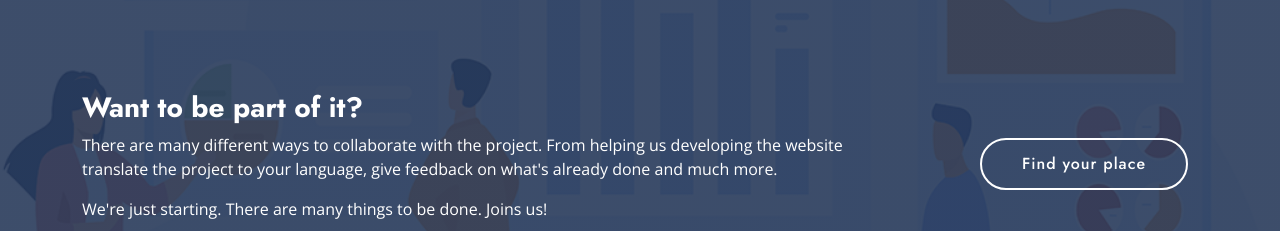
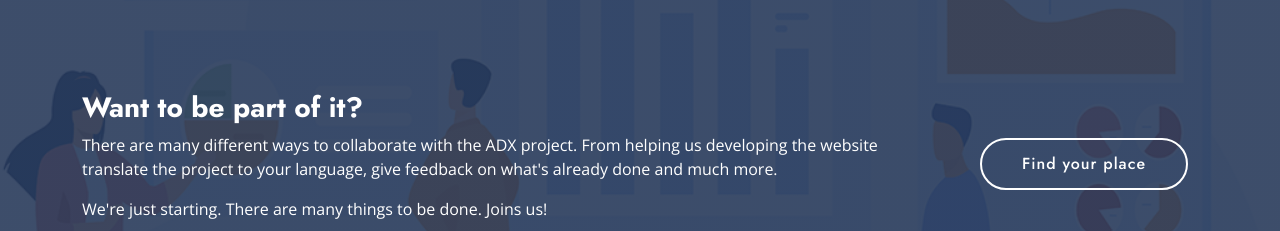
Before and after one commit to adx-project/adx-web, a Nuxt app: page / in a window 1280 px wide. Shown: the part 3460-3691 px from the top of the page. Built offline with nearby package versions, Linux system fonts and the light colour scheme.

Commit message:
Redaction of the collaboration section

```diff
--- a/pages/index.vue
+++ b/pages/index.vue
@@ -251,7 +251,7 @@
           <div class="row">
             <div class="col-lg-9 text-center text-lg-start">
               <h3>Want to be part of it?</h3>
-              <p>There are many different ways to collaborate with the project. From helping us developing the website
+              <p>There are many different ways to collaborate with the ADX project. From helping us developing the website
                 translate the project to your language, give feedback on what's already done and much more.</p>
               <p>We're just starting. There are many things to be done. Joins us!</p>
             </div>
```
